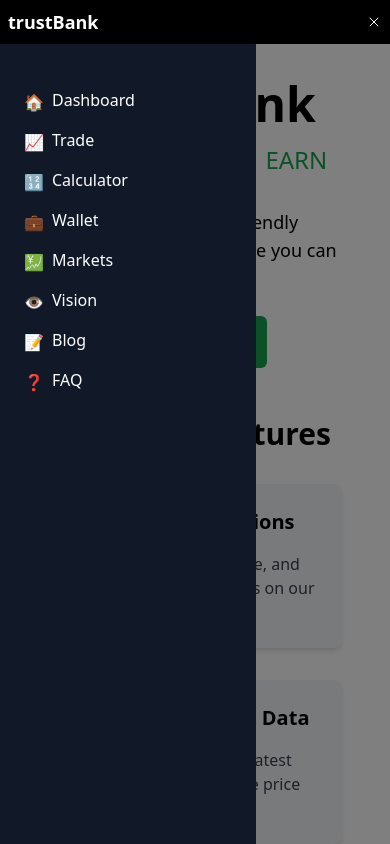
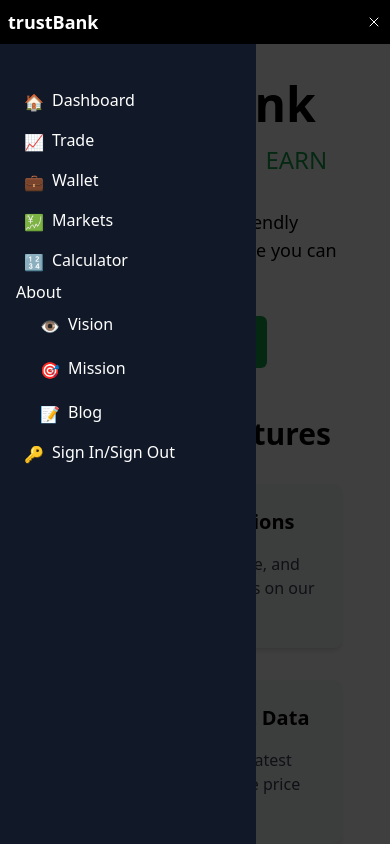
Before and after one commit to theceo1/trustbanqV.1, a Next.js app: page / in a window 390 px wide. Both pictures are taken after a click on the button 370 px from the left and 22 px from the top of the page. Shown: the top 844 px of the page. Built offline with nearby package versions, Linux system fonts and the light colour scheme.

Commit message:
Refactor Header and Sidebar components for improved menu and link structure

```diff
--- a/src/components/layout/Header.tsx
+++ b/src/components/layout/Header.tsx
@@ -1,3 +1,4 @@
+// src/components/layout/Header.tsx
 import React, { useState } from 'react';
 import Link from 'next/link';
 import { MoonIcon, SunIcon, ChevronDownIcon, Bars3Icon, XMarkIcon } from '@heroicons/react/24/outline';
@@ -17,7 +18,7 @@ const Header: React.FC<HeaderProps> = ({ toggleSidebar, isSidebarOpen }) => {
   return (
     <header className="fixed top-0 left-0 z-50 w-full bg-black text-white">
       <nav className="flex items-center justify-between p-2">
-        <Link href="/" className="text-lg font-bold"> {/* Redirect to homepage */}
+        <Link href="/" className="text-lg font-bold">
           trustBank
         </Link>
 
@@ -33,20 +34,15 @@ const Header: React.FC<HeaderProps> = ({ toggleSidebar, isSidebarOpen }) => {
           <Link href="/wallet" className="hover:text-green-600">Wallet</Link>
           <Link href="/markets" className="hover:text-green-600">Markets</Link>
           <Link href="/calculator" className="hover:text-green-600">Calculator</Link>
-          <div className="relative inline-block text-left">
+          <div className="relative inline-block text-left group">
             <button
               className="inline-flex items-center hover:text-green-600"
-              onMouseEnter={() => setIsMenuOpen(true)}
-              onMouseLeave={() => setIsMenuOpen(false)}
             >
               About
               <ChevronDownIcon className="ml-1 h-4 w-4" />
             </button>
-            {isMenuOpen && (
             <div
-                className="absolute right-0 mt-2 w-56 rounded-md shadow-lg bg-white ring-1 ring-black ring-opacity-5"
-                onMouseEnter={() => setIsMenuOpen(true)}
-                onMouseLeave={() => setIsMenuOpen(false)}
+              className="absolute right-0 mt-2 w-56 rounded-md shadow-lg bg-white ring-1 ring-black ring-opacity-5 opacity-0 group-hover:opacity-100 transition-opacity duration-300"
             >
               <div className="py-1" role="menu" aria-orientation="vertical" aria-labelledby="options-menu">
                 <Link href="/about/vision" className="block px-4 py-2 text-sm text-gray-700 hover:bg-gray-100">Vision</Link>
@@ -54,11 +50,10 @@ const Header: React.FC<HeaderProps> = ({ toggleSidebar, isSidebarOpen }) => {
                 <Link href="/about/blog" className="block px-4 py-2 text-sm text-gray-700 hover:bg-gray-100">Blog</Link>
               </div>
             </div>
-            )}
           </div>
         </nav>
 
-        {/* Theme Toggle */}
+        {/* Theme Toggle and Sign In/Sign Out */}
         <div className="hidden md:flex items-center space-x-4">
           <button onClick={toggleTheme} className="p-2 rounded-full hover:bg-gray-700">
             {theme === 'dark' ? <SunIcon className="w-4 h-4" /> : <MoonIcon className="w-4 h-4" />}
@@ -76,10 +71,10 @@ const Header: React.FC<HeaderProps> = ({ toggleSidebar, isSidebarOpen }) => {
           <Link href="/markets" className="block hover:text-green-600">Markets</Link>
           <Link href="/calculator" className="block hover:text-green-600">Calculator</Link>
           <div className="block hover:text-green-600">About</div>
-          <div className="pl-4 space-y-1">
-            <Link href="/about/vision" className="block">Vision</Link>
-            <Link href="/about/mission" className="block">Mission</Link>
-            <Link href="/about/blog" className="block">Blog</Link>
+          <div className="ml-4 space-y-1">
+            <Link href="/about/vision" className="block hover:text-green-600">Vision</Link>
+            <Link href="/about/mission" className="block hover:text-green-600">Mission</Link>
+            <Link href="/about/blog" className="block hover:text-green-600">Blog</Link>
           </div>
         </nav>
       )}
--- a/src/components/layout/Sidebar.tsx
+++ b/src/components/layout/Sidebar.tsx
@@ -33,13 +33,6 @@ const Sidebar: React.FC<SidebarProps> = ({ isOpen, onClose }) => {
               </Link>
             </li>
             <li>
-              <Link href="/calculator" legacyBehavior>
-                <a className="flex items-center p-2 hover:bg-gray-700 rounded">
-                  <span className="w-5 h-5 mr-2">🔢</span> Calculator
-                </a>
-              </Link>
-            </li>
-            <li>
               <Link href="/wallet" legacyBehavior>
                 <a className="flex items-center p-2 hover:bg-gray-700 rounded">
                   <span className="w-5 h-5 mr-2">💼</span> Wallet
@@ -54,29 +47,48 @@ const Sidebar: React.FC<SidebarProps> = ({ isOpen, onClose }) => {
               </Link>
             </li>
             <li>
-              <Link href="/vision" legacyBehavior>
+              <Link href="/calculator" legacyBehavior>
                 <a className="flex items-center p-2 hover:bg-gray-700 rounded">
-                  <span className="w-5 h-5 mr-2">👁️</span> Vision
+                  <span className="w-5 h-5 mr-2">🔢</span> Calculator
                 </a>
               </Link>
             </li>
             <li>
-              <Link href="/blog" legacyBehavior>
-                <a className="flex items-center p-2 hover:bg-gray-700 rounded">
-                  <span className="w-5 h-5 mr-2">📝</span> Blog
-                </a>
-              </Link>
+              <div className="block hover:text-green-600">About</div>
+              <div className="ml-4 space-y-1">
+                <Link href="/about/vision" legacyBehavior>
+                  <a className="flex items-center p-2 hover:bg-gray-700 rounded">
+                    <span className="w-5 h-5 mr-2">👁️</span> Vision
+                  </a>
+                </Link>
+                <Link href="/about/mission" legacyBehavior>
+                  <a className="flex items-center p-2 hover:bg-gray-700 rounded">
+                    <span className="w-5 h-5 mr-2">🎯</span> Mission
+                  </a>
+                </Link>
+                <Link href="/about/blog" legacyBehavior>
+                  <a className="flex items-center p-2 hover:bg-gray-700 rounded">
+                    <span className="w-5 h-5 mr-2">📝</span> Blog
+                  </a>
+                </Link>
+              </div>
             </li>
             <li>
-              <Link href="/faq" legacyBehavior>
+              <Link href="/signin" legacyBehavior>
                 <a className="flex items-center p-2 hover:bg-gray-700 rounded">
-                  <span className="w-5 h-5 mr-2">❓</span> FAQ
+                  <span className="w-5 h-5 mr-2">🔑</span> Sign In/Sign Out
                 </a>
               </Link>
             </li>
           </ul>
         </nav>
       </aside>
+      {isOpen && (
+        <div
+          onClick={onClose}
+          className="fixed inset-0 z-30 bg-black opacity-50"
+        />
+      )}
     </>
   );
 };
```
Lines whose indentation alone changed are shown as unchanged.
